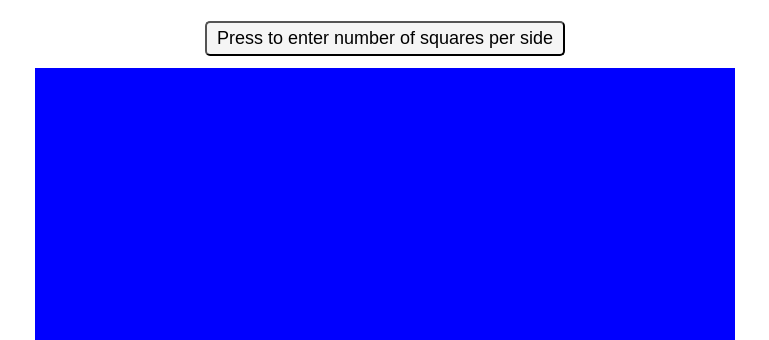
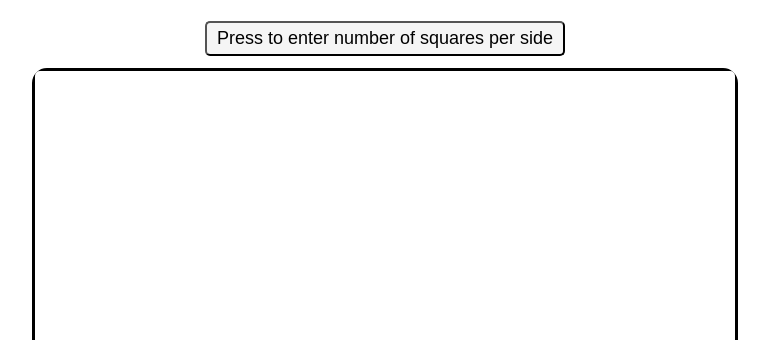
Before and after one commit to Andy-AD/project-Etch-a-Sketch, a plain HTML site: page index.html in a window 1280 px wide. Shown: the top 340 px of the page, without its empty margins (255-1024 px from the left). Drawn offline with Linux system fonts and the light colour scheme.

Commit message:
Add borders and change colors

```diff
--- a/style.css
+++ b/style.css
@@ -1,7 +1,7 @@
-* {
+/* * {
     box-sizing: border-box;
 }
-
+ */
 body {
     display: flex;
     flex-direction: column;
@@ -27,8 +27,11 @@ button {
 .container {
     display: flex;
     flex-wrap: wrap;
+    border: 3px solid black;
+    border-radius: 15px;
 }
 
 .box {
-    background-color: blue;
+    background-color: white;
+    border-radius: 5px;
 }
```
